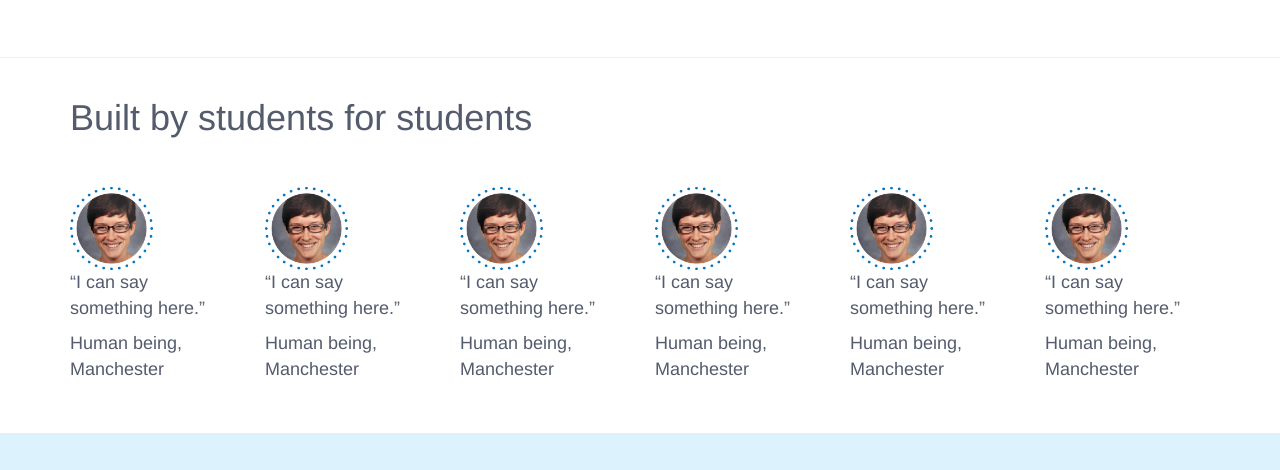
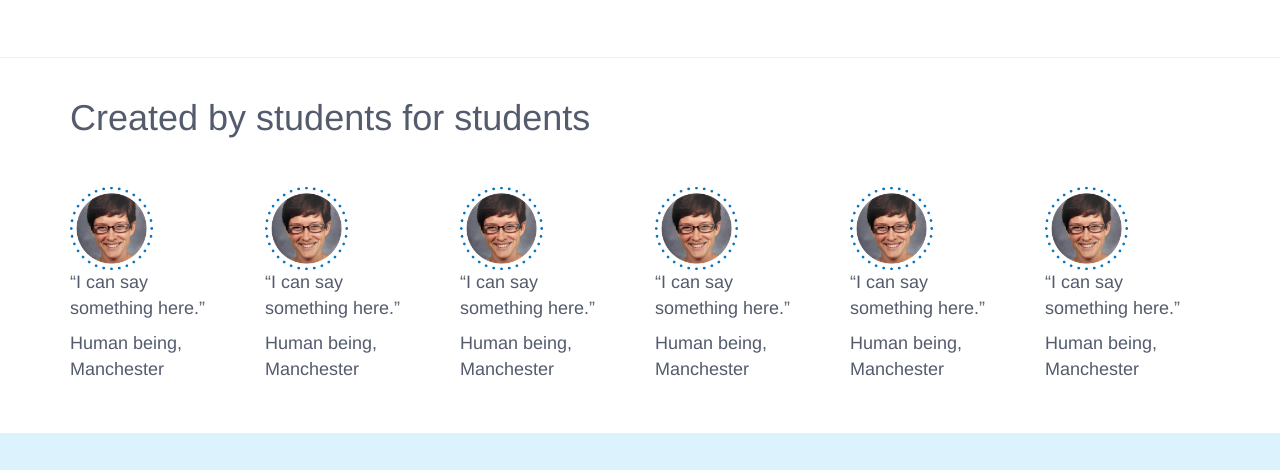
Before and after one commit to spinupuk/spinupuk.github.io, a plain HTML site: page index.html in a window 1280 px wide. Shown: the part 1056-1526 px from the top of the page. Drawn offline with nearby package versions, Linux system fonts and the light colour scheme.

Commit message:
early draft

```diff
--- a/index.html
+++ b/index.html
@@ -131,7 +131,7 @@
 	<hr>
 	<section id="organisers">
 		<div class="container align-center" style="background-color: white; color: #535b6c">
-			<h1>Built by students for students</h1>
+			<h1>Created by students for students</h1>
 			<br>&nbsp;<br>
 			<div class="row">
 				<div class="col-sm-2 spacing-xs align-xs-left">
```
